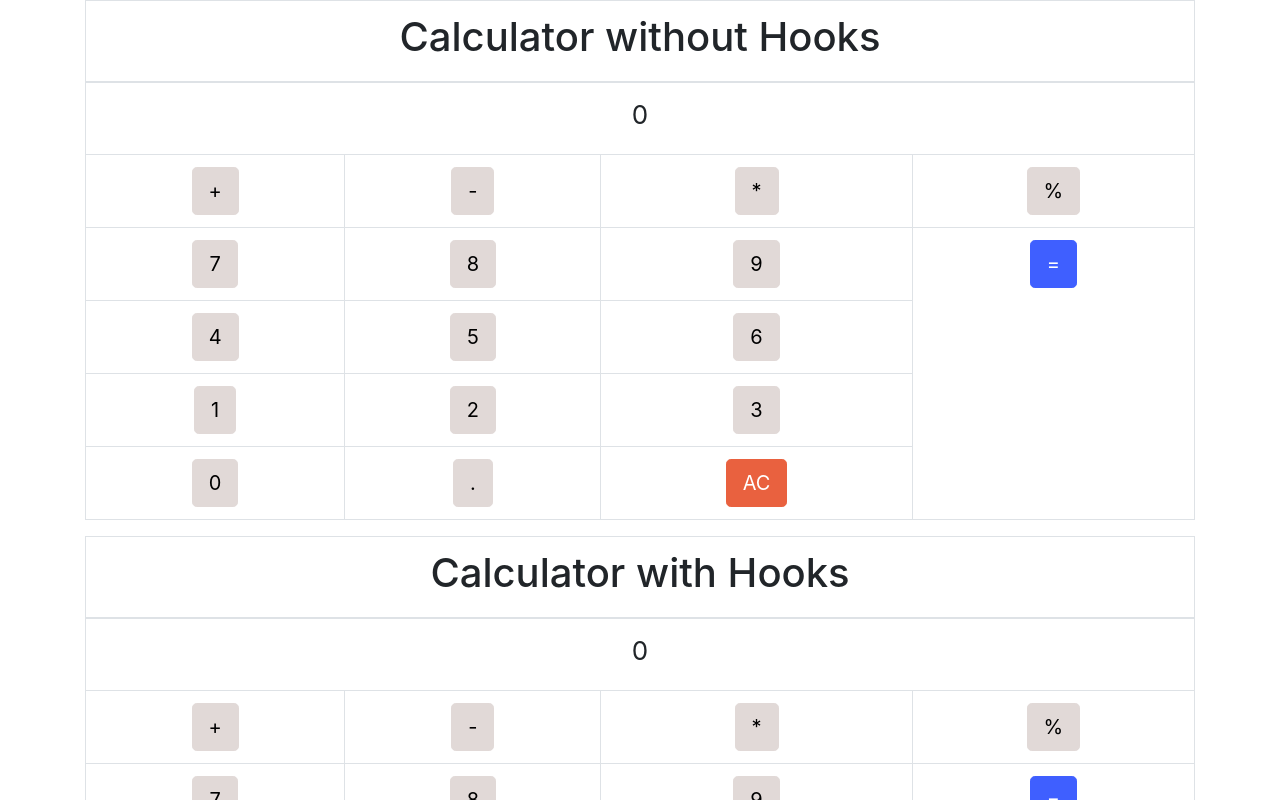
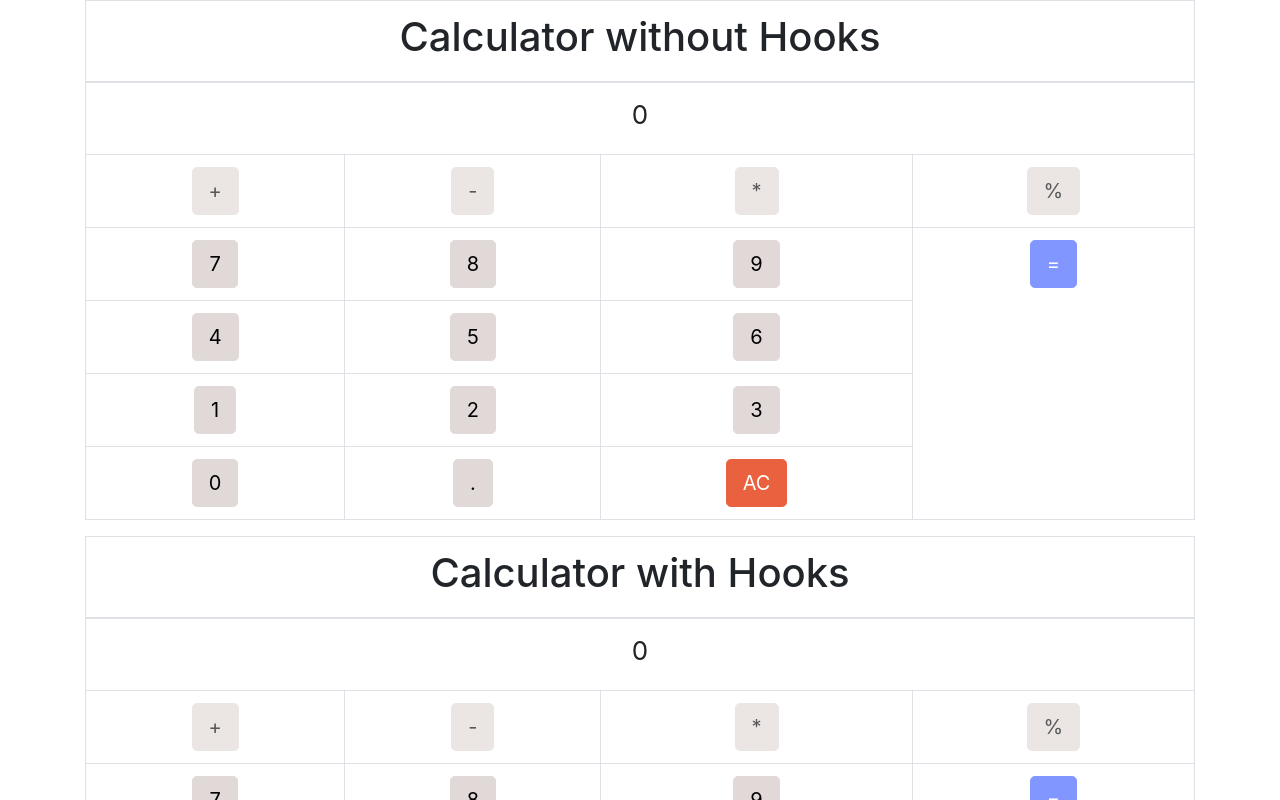
Before and after one commit to NGC3109/23people_exam, a React (Create React App) app: page / in a window 1280 px wide. Shown: the top 800 px of the page. Built offline with nearby package versions, Linux system fonts and the light colour scheme.

Commit message:
fixed errors in math operation | added initialValue how props | added new function handleoperation

```diff
--- a/src/App.js
+++ b/src/App.js
@@ -7,8 +7,8 @@ function App() {
   return (
     <div className="App">
       <header className="App-header">
-        <Calculator />
-        <CalculatorWithHooks />
+        <Calculator initialValue={0} />
+        <CalculatorWithHooks initialValue={0}/>
       </header>
     </div>
   );
--- a/src/components/Calculator.js
+++ b/src/components/Calculator.js
@@ -25,14 +25,16 @@ export default class Calculator extends Component {
   constructor(props) {
     super(props);
     this.state = {
-      initialValue: 0,
+      initialValue: this.props.initialValue,
       values: null,
       operation: null,
-      totally: 0
+      totally: 0,
+      disabled: true,
+      disabledEquals: true
     };
   }
-  //function that gets operations and operands
-  handleChange = (e) => {
+  //function that gets operations
+  handleOperation = (e) => {
     if(e.target.name === "+"){
       this.setState({
         operation: 'sum'
@@ -51,8 +53,17 @@ export default class Calculator extends Component {
       })
     }
     this.setState({
+      disabled: true,
+      values: (this.state.values != null ? this.state.values : '') + [e.target.name]
+    })
+  }
+  //function that gets operations and operands
+  handleChange = (e) => {
+    this.setState({
       initialValue: 1,
-      values: (this.state.values != null ? this.state.values : '') + [e.target.name]
+      values: (this.state.values != null ? this.state.values : '') + [e.target.name],
+      disabled: false,
+      disabledEquals: false
     })
   }
   //function that clear the solution
@@ -61,40 +72,63 @@ export default class Calculator extends Component {
       this.setState({
         initialValue: 0,
         values: null,
-        totally: 0
+        totally: 0,
+        disabled: true,
+        disabledEquals: true
       })
     }else{
+      if(this.state.values !== null){
         this.setState({
           values: this.state.values.slice(0, -1)
         })
+        if(this.state.values.length === 1){
+          this.setState({
+            disabled: true,
+            disabledEquals: true
+          })
+        }
+      }
+
     }
   }
   //function that gets results of the operations
   handleResult = (op) => {
     switch (op) {
       case 'sum':
+        if(parseFloat(this.state.values.split("+")[1]) > 0){
           this.setState({
             values: parseFloat(this.state.values.split("+")[0]) + parseFloat(this.state.values.split("+")[1]),
-          totally: 1
+            totally: 1,
+            disabledEquals: false
           })
+        }
         break;
       case 'subtract':
+        if(parseFloat(this.state.values.split("-")[1]) > 0){
           this.setState({
             values: parseFloat(this.state.values.split("-")[0]) - parseFloat(this.state.values.split("-")[1]),
-          totally: 1
+            totally: 1,
+            disabledEquals: false
           })
+        }
         break;
       case 'multiply':
+        if(parseFloat(this.state.values.split("*")[1]) > 0){
           this.setState({
             values: parseFloat(this.state.values.split("*")[0]) * parseFloat(this.state.values.split("*")[1]),
-          totally: 1
+            totally: 1,
+            disabledEquals: false
           })
+        }
         break;
       case 'split':
+        if(parseFloat(this.state.values.split("%")[1]) > 0){
           this.setState({
             values: parseFloat(this.state.values.split("%")[0]) / parseFloat(this.state.values.split("%")[1]),
-          totally: 1
+            totally: 1,
+            disabledEquals: false
           })
+        }
         break;
       default:
         break;
@@ -105,7 +139,9 @@ export default class Calculator extends Component {
       <Container>
         <Table bordered>
             <thead>
+              <tr>
                 <th colSpan="4"><h1>Calculator without Hooks</h1></th>
+              </tr>
             </thead>
             <tbody>
               <tr>
@@ -115,22 +151,22 @@ export default class Calculator extends Component {
               </tr>
             <tr>
                 <td>
-                  <Button variant="secondary" size="lg" name="+" active style={styles.buttonCaculator} onClick={this.handleChange}>
+                  <Button variant="secondary" size="lg" disabled={this.state.disabled} name="+" active style={styles.buttonCaculator} onClick={this.handleOperation}>
                     +
                   </Button>
                 </td>
                 <td>
-                  <Button variant="secondary" size="lg" name="-" active style={styles.buttonCaculator} onClick={this.handleChange}>
+                  <Button variant="secondary" size="lg" disabled={this.state.disabled} name="-" active style={styles.buttonCaculator} onClick={this.handleOperation}>
                     -
                   </Button>
                 </td>
                 <td>
-                  <Button variant="secondary" size="lg" name="*" active style={styles.buttonCaculator} onClick={this.handleChange}>
+                  <Button variant="secondary" size="lg" disabled={this.state.disabled} name="*" active style={styles.buttonCaculator} onClick={this.handleOperation}>
                     *
                   </Button>
                 </td>
                 <td>
-                  <Button variant="secondary" size="lg" name="%" active style={styles.buttonCaculator} onClick={this.handleChange}>
+                  <Button variant="secondary" size="lg" disabled={this.state.disabled} name="%" active style={styles.buttonCaculator} onClick={this.handleOperation}>
                     %
                   </Button>
                 </td>
@@ -152,7 +188,7 @@ export default class Calculator extends Component {
                   </Button>
                 </td>
                 <td rowSpan="4">
-                  <Button variant="secondary" size="lg" active style={styles.buttonEquals} onClick={() => this.handleResult(this.state.operation)}>
+                  <Button variant="secondary" size="lg" disabled={this.state.disabledEquals} active style={styles.buttonEquals} onClick={() => this.handleResult(this.state.operation)}>
                     =
                   </Button>
                 </td>
--- a/src/components/CalculatorWithHooks.js
+++ b/src/components/CalculatorWithHooks.js
@@ -21,14 +21,16 @@ const styles = {
     }
   }
 
-function CalculatorWithHooks() {
-  const [initialValue, setInitialValue] = useState(0);
+function CalculatorWithHooks(props) {
+  console.log(props.initialValue)
+  const [initialValue, setInitialValue] = useState(props.initialValue);
   const [values, setValues] = useState(null);
   const [operation, setOperation] = useState(null);
   const [totally, setTotally] = useState(0);
-
-  //function that gets operations and operands
-  const handleChange = (e) => {
+  const [disabled, setDiseabled] = useState(true);
+  const [disabledEquals, setdisabledEquals] = useState(true);
+  //function that gets operations
+  const handleOperation = (e) => {
     if(e.target.name === "+"){
         setOperation('sum')
     }else if(e.target.name === "-"){
@@ -38,8 +40,15 @@ function CalculatorWithHooks() {
     }else if(e.target.name === "%"){
         setOperation('split')
     }
+    setValues((values != null ? values : '') + [e.target.name])
+    setDiseabled(true)
+  }
+  //function that gets operands
+  const handleChange = (e) => {
     setInitialValue(1)
     setValues((values != null ? values : '') + [e.target.name])
+    setDiseabled(false)
+    setdisabledEquals(false)
   }
   //function that clear the solution
   const handleClear = () => {
@@ -47,28 +56,48 @@ function CalculatorWithHooks() {
         setInitialValue(0)
         setValues(null)
         setTotally(0)
+        setDiseabled(true)
+        setdisabledEquals(true)
     }else{
+        if(values !== null){
             setValues(values.slice(0, -1))
+            if(values.length === 1){
+                setDiseabled(true)
+                setdisabledEquals(true)
+            }
+        }
     }
   }
   //function that gets results of the operations
   const handleResult = (op) => {
     switch (op) {
       case 'sum':
+        if(parseFloat((values.split("+")[1])) > 0){
             setValues(parseFloat(values.split("+")[0]) + parseFloat(values.split("+")[1]))
             setTotally(1)
+            setdisabledEquals(false)
+        }
         break;
       case 'subtract':
+        if(parseFloat((values.split("-")[1])) > 0){
             setValues(parseFloat(values.split("-")[0]) - parseFloat(values.split("-")[1]))
             setTotally(1)
+            setdisabledEquals(false)
+        }
         break;
       case 'multiply':
+        if(parseFloat((values.split("*")[1])) > 0){
             setValues(parseFloat(values.split("*")[0]) * parseFloat(values.split("*")[1]))
             setTotally(1)
+            setdisabledEquals(false)
+        }
         break;
       case 'split':
+        if(parseFloat((values.split("%")[1])) > 0){
             setValues(parseFloat(values.split("%")[0]) / parseFloat(values.split("%")[1]))
             setTotally(1)
+            setdisabledEquals(false)
+        }
         break;
       default:
         break;
@@ -78,7 +107,9 @@ function CalculatorWithHooks() {
     <Container>
         <Table bordered>
             <thead>
+                <tr>
                     <th colSpan="4"><h1>Calculator with Hooks</h1></th>
+                </tr>
             </thead>
             <tbody>
               <tr>
@@ -88,22 +119,22 @@ function CalculatorWithHooks() {
               </tr>
             <tr>
                 <td>
-                  <Button variant="secondary" size="lg" name="+" active style={styles.buttonCaculator} onClick={handleChange}>
+                  <Button variant="secondary" size="lg" disabled={disabled} name="+" active style={styles.buttonCaculator} onClick={handleOperation}>
                     +
                   </Button>
                 </td>
                 <td>
-                  <Button variant="secondary" size="lg" name="-" active style={styles.buttonCaculator} onClick={handleChange}>
+                  <Button variant="secondary" size="lg" disabled={disabled} name="-" active style={styles.buttonCaculator} onClick={handleOperation}>
                     -
                   </Button>
                 </td>
                 <td>
-                  <Button variant="secondary" size="lg" name="*" active style={styles.buttonCaculator} onClick={handleChange}>
+                  <Button variant="secondary" size="lg" disabled={disabled} name="*" active style={styles.buttonCaculator} onClick={handleOperation}>
                     *
                   </Button>
                 </td>
                 <td>
-                  <Button variant="secondary" size="lg" name="%" active style={styles.buttonCaculator} onClick={handleChange}>
+                  <Button variant="secondary" size="lg"  disabled={disabled} name="%" active style={styles.buttonCaculator} onClick={handleOperation}>
                     %
                   </Button>
                 </td>
@@ -125,7 +156,7 @@ function CalculatorWithHooks() {
                   </Button>
                 </td>
                 <td rowSpan="4">
-                  <Button variant="secondary" size="lg" active style={styles.buttonEquals} onClick={() => handleResult(operation)}>
+                  <Button variant="secondary" size="lg"  disabled={disabledEquals} active style={styles.buttonEquals} onClick={() => handleResult(operation)}>
                     =
                   </Button>
                 </td>
```
Also changed, not shown: 1 other file (tests, documents, lock files or other folders). Lines whose indentation alone changed are shown as unchanged.
